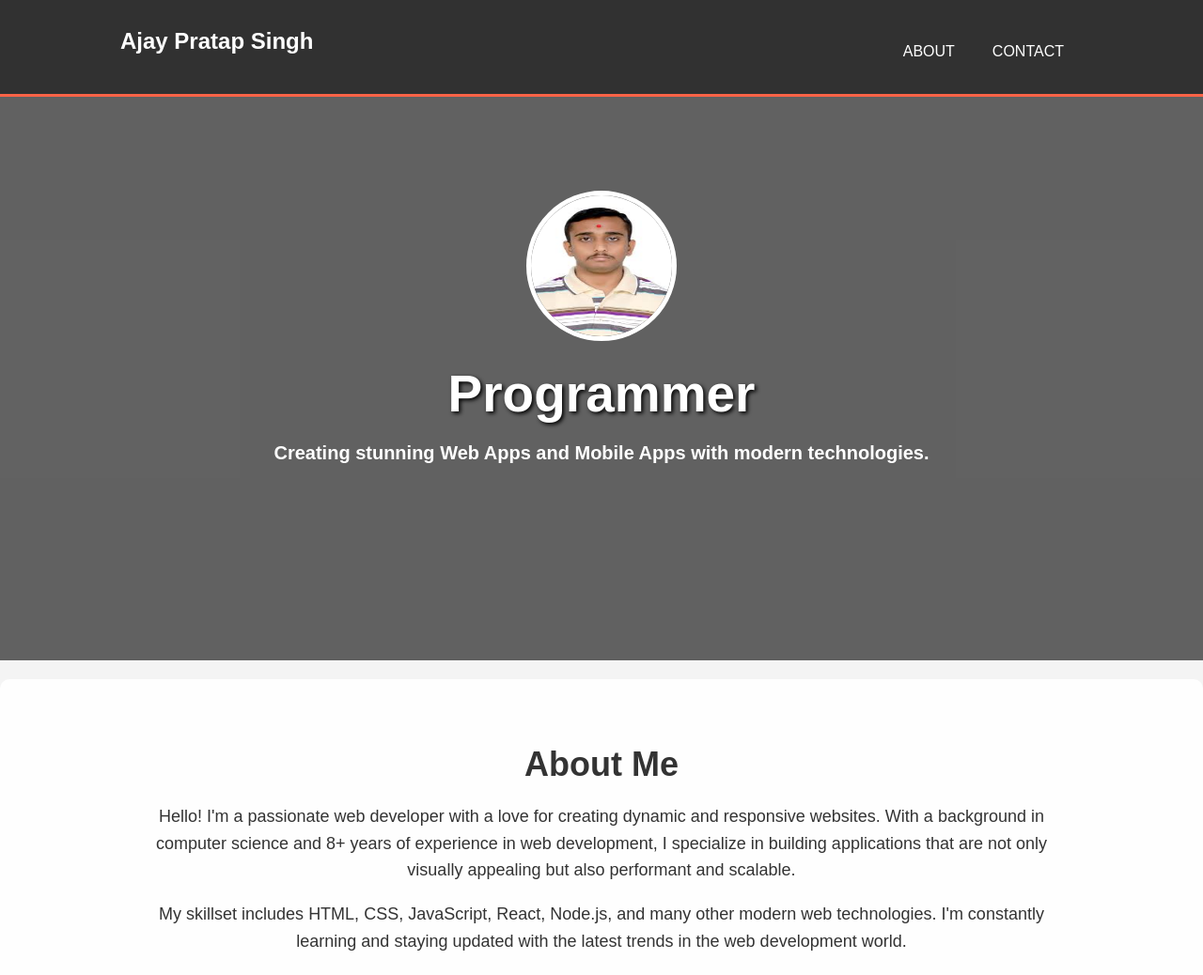
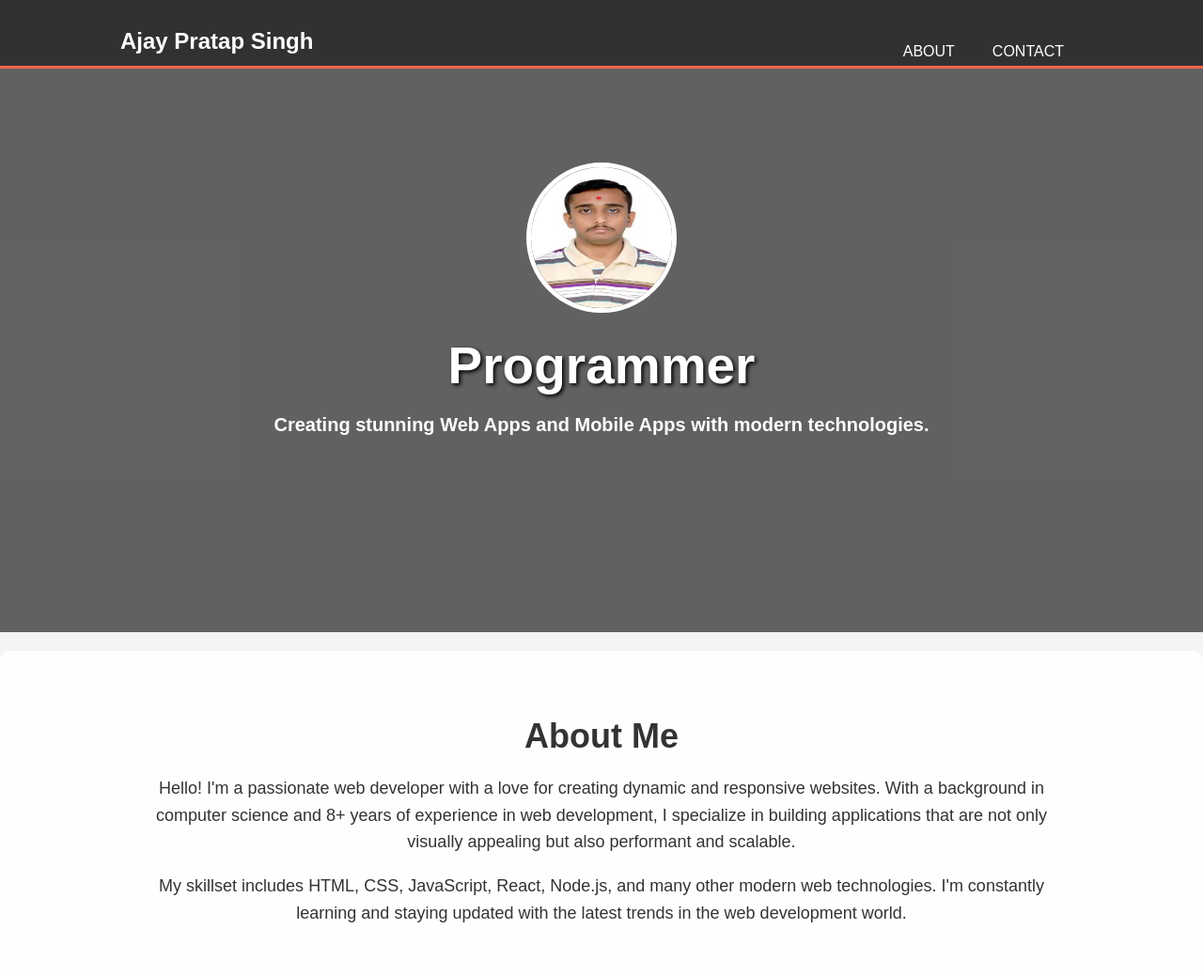
Before and after one commit to ucat9/aps, a plain HTML site: page index.html in a window 1280 px wide. Shown: the top 1038 px of the page at 94% size. Drawn offline with Linux system fonts and the light colour scheme.

Commit message:
Update index.html

```diff
--- a/index.html
+++ b/index.html
@@ -24,7 +24,7 @@
             background: rgba(0, 0, 0, 0.8);
             color: #fff;
             padding-top: 30px;
-            min-height: 70px;
+            min-height: 40px;
             border-bottom: #ff6347 3px solid;
         }
         header a {
```
